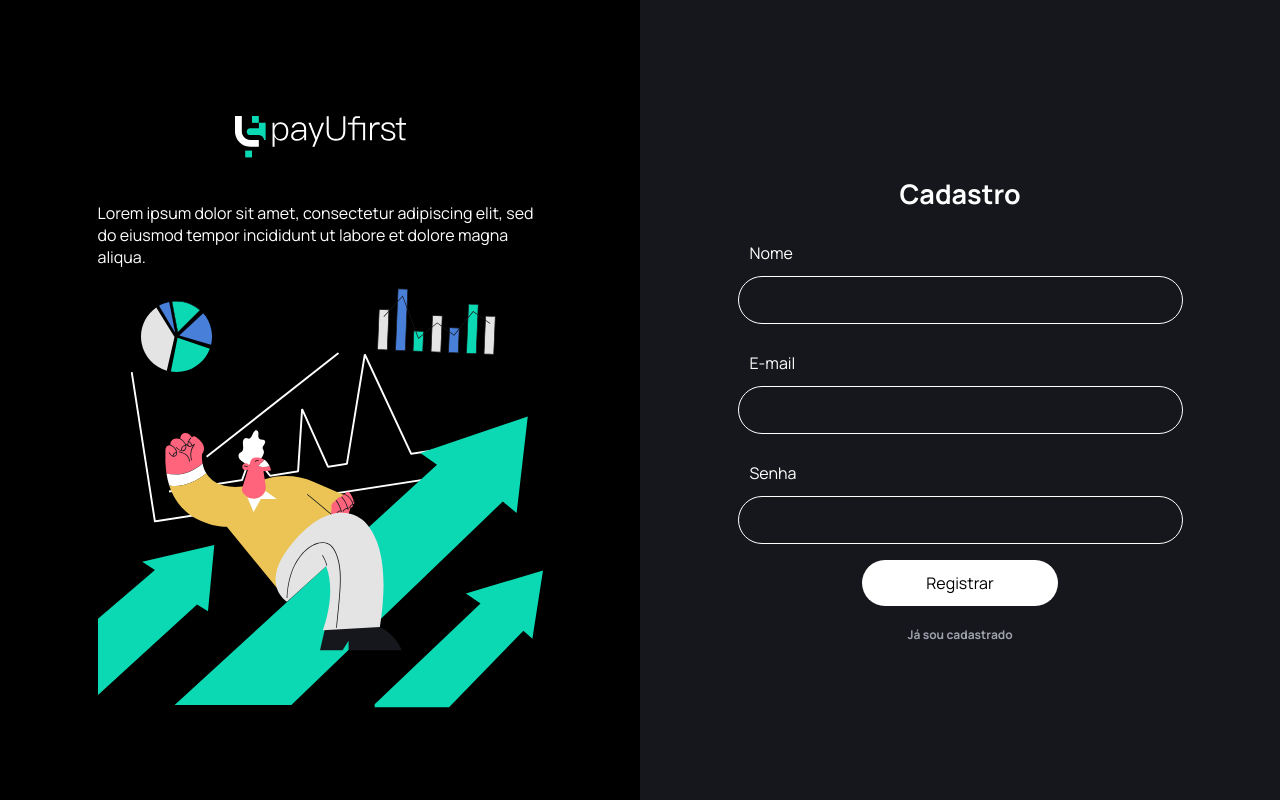
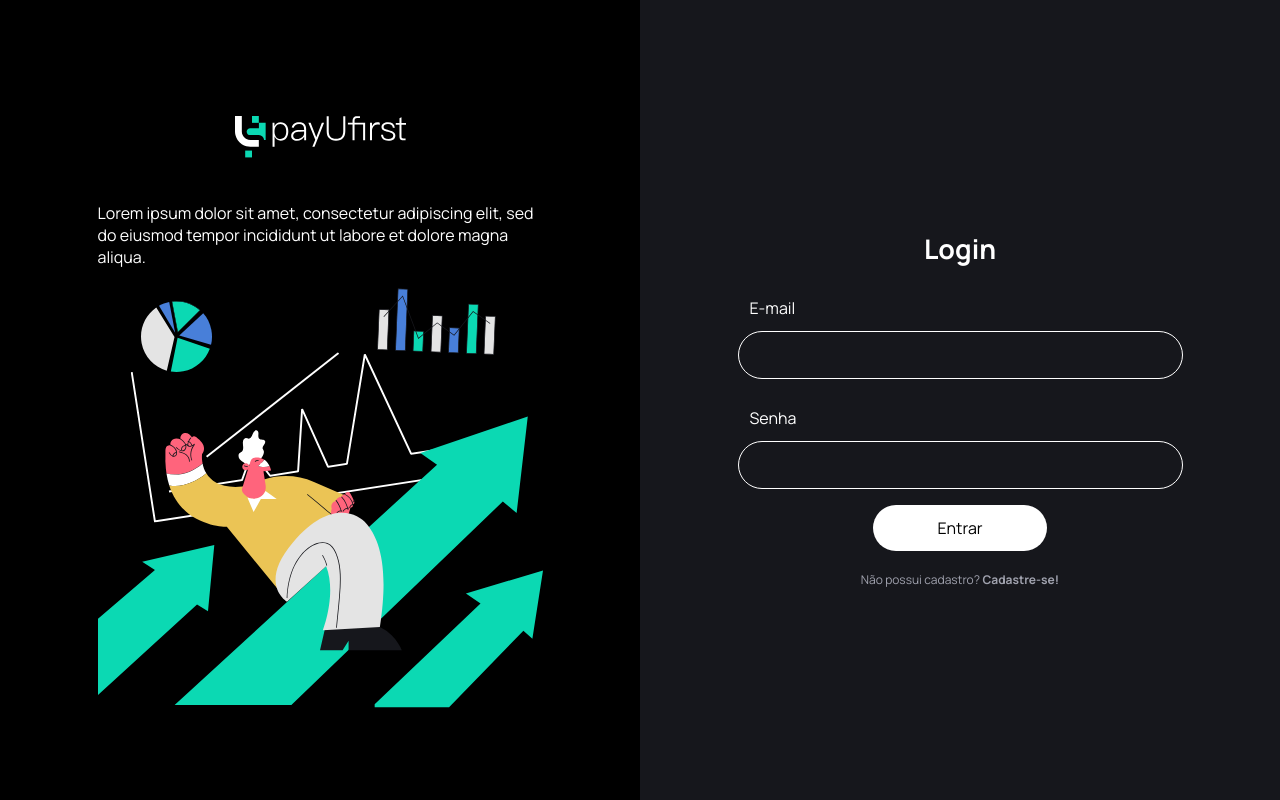
Before and after one commit to Joao-Macieira/puf-frontend, a React (Create React App) app: page / in a window 1280 px wide. Built offline with nearby package versions, Linux system fonts and the light colour scheme.

Commit message:
feat: login form

```diff
--- /dev/null
+++ b/src/pages/Login/Form/index.js
@@ -0,0 +1,86 @@
+import axios from 'axios';
+import { useFormik } from 'formik';
+import styled from 'styled-components';
+import * as yup from 'yup';
+
+import { Box, Field, Button, font } from '~/components';
+
+const Link = styled('a')`
+  text-decoration: none;
+  ${font}
+`;
+
+const validationSchema = yup.object().shape({
+  username: yup
+    .string()
+    .email('E-mail inválido')
+    .required('Informe o seu e-mail'),
+  password: yup.string().required('Digite uma senha'),
+});
+
+export const Form = () => {
+  const onSubmit = async values => {
+    try {
+      await axios.get('http://localhost:9901/login', {
+        auth: values,
+      });
+    } catch (error) {
+      console.error({ error });
+    }
+  };
+
+  const {
+    values,
+    isSubmitting,
+    errors,
+    touched,
+    handleChange,
+    handleSubmit,
+    handleBlur,
+  } = useFormik({
+    onSubmit,
+    validationSchema,
+    initialValues: {
+      username: '',
+      password: '',
+    },
+  });
+
+  return (
+    <form onSubmit={handleSubmit}>
+      <Field
+        name="username"
+        type="text"
+        label="E-mail"
+        value={values.username}
+        mb={3}
+        disabled={isSubmitting}
+        error={touched.username && errors.username}
+        onChange={handleChange}
+        onBlur={handleBlur}
+      />
+      <Field
+        name="password"
+        type="password"
+        label="Senha"
+        value={values.password}
+        mb={3}
+        disabled={isSubmitting}
+        error={touched.password && errors.password}
+        onChange={handleChange}
+        onBlur={handleBlur}
+      />
+      <Box flexbox="column" center>
+        <Button loading={isSubmitting} mb={4}>
+          Entrar
+        </Button>
+        <Box fontSize={1} color="gray">
+          Não possui cadastro?{' '}
+          <Link href="/#" color="gray" fontWeight={700}>
+            Cadastre-se!
+          </Link>
+        </Box>
+      </Box>
+    </form>
+  );
+};
--- /dev/null
+++ b/src/pages/Login/index.js
@@ -0,0 +1,37 @@
+import styled from 'styled-components';
+
+import { Box, font, Logo } from '~/components';
+import { Form } from './Form';
+
+import { ReactComponent as Ilustra } from './ilustra.svg';
+
+const Title = styled('h1')`
+  ${font}
+`;
+
+const CenteredBox = ({ children, ...props }) => (
+  <Box {...props} flex={1} flexbox="column" center>
+    <Box style={{ width: 445 }}>{children}</Box>
+  </Box>
+);
+
+export const Login = () => {
+  return (
+    <Box flexbox flex={1}>
+      <CenteredBox bg="black">
+        <Logo p={6} flexbox center />
+        <p>
+          Lorem ipsum dolor sit amet, consectetur adipiscing elit, sed do
+          eiusmod tempor incididunt ut labore et dolore magna aliqua.
+        </p>
+        <Ilustra />
+      </CenteredBox>
+      <CenteredBox>
+        <Title fontSize={7} textAlign="center">
+          Login
+        </Title>
+        <Form />
+      </CenteredBox>
+    </Box>
+  );
+};
--- a/src/pages/index.js
+++ b/src/pages/index.js
@@ -1,10 +1,12 @@
-import { Signup } from './Signup';
 import { Theme } from '~/components';
+
+// import { Signup } from './Signup';
+import { Login } from './Login';
 
 export const App = () => {
   return (
     <Theme>
-      <Signup />
+      <Login />
     </Theme>
   );
 };
```
Also changed, not shown: src/pages/Login/ilustra.svg (added).
